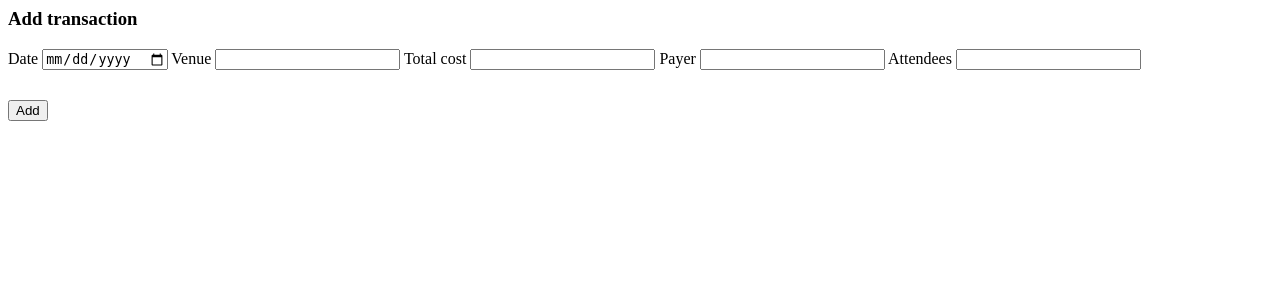
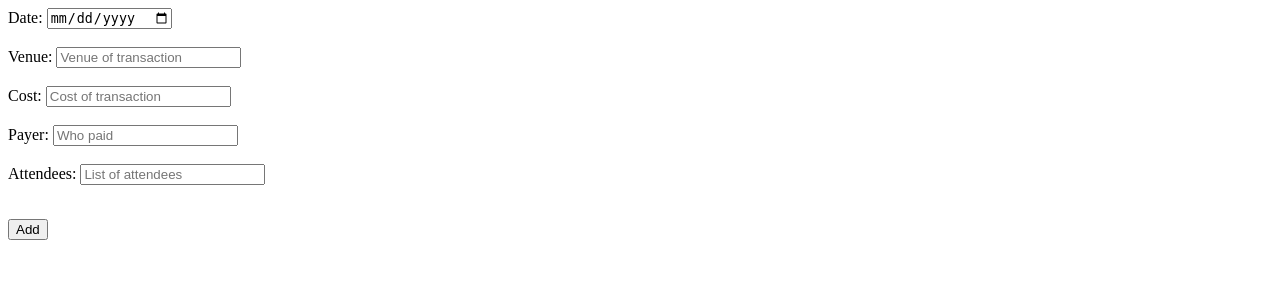
Before and after one commit to DustyRoller/BillSpliter, a Flask app: page /add in a window 1280 px wide. Shown: the top 300 px of the page. Run offline with Flask 2, Linux system fonts and the light colour scheme; some libraries are stand-ins or nearby versions.

Commit message:
Added WTForms for data entry

```diff
--- /dev/null
+++ b/forms.py
@@ -0,0 +1,11 @@
+from flask_wtf import FlaskForm
+from wtforms import DateField, DecimalField, StringField
+from wtforms.validators import DataRequired
+
+class AddTransactionForm(FlaskForm):
+    attendees = StringField("Attendees:", validators=[DataRequired(message="A list of attendees is required")])
+    cost = DecimalField("Cost:", validators=[DataRequired(message="A cost is required")])
+    # The date value will get returned from the page in YYYY-MM-DD format so allow that here.
+    date = DateField("Date:", format="%Y-%m-%d", validators=[DataRequired(message="A date is required")])
+    payer = StringField("Payer:", validators=[DataRequired(message="A payer is required")])
+    venue = StringField("Venue:", validators=[DataRequired(message="A venue is required")])
--- a/routes.py
+++ b/routes.py
@@ -1,7 +1,7 @@
 from flask import render_template, request
-from models import TransactionsModel, create_transaction
-from app import app
-import sys
+from forms import AddTransactionForm
+from models import TransactionsModel
+from app import app, db
 
 @app.route("/")
 def index():
@@ -11,36 +11,26 @@ def index():
 
 @app.route("/add", methods=["GET", "POST"])
 def add():
-    print('This is error output', file=sys.stderr)
     if request.method == "GET":
-        return render_template("add.html", action="Add")
+        add_transaction_form = AddTransactionForm(request.form)
+        return render_template("add.html", add_transaction_form=add_transaction_form)
+    elif request.method == 'POST':
+        form = AddTransactionForm(request.form)
 
-    # Because we 'returned' for a 'GET', if we get to this next bit, we must
-    # have received a POST
+        if (form.validate()):
+            # Read data from the form and store in the database.
+            transaction = TransactionsModel(request.form["date"],
+                request.form["venue"], request.form["cost"],
+                request.form["payer"], request.form["attendees"])
 
-    # Get the incoming data from the request.form dictionary.
-    # The values on the right, inside get(), correspond to the 'name'
-    # values in the HTML form that was submitted.
+            db.session.add(transaction)
 
-    transaction_date = request.form.get("date_field")
-    if transaction_date == "":
-        return render_template("add.html", action="Add", message="Invalid date")
-    transaction_venue = request.form.get("venue_field")
-    if transaction_venue == "":
-        return render_template("add.html", action="Add", message="Invalid venue")
-    transaction_cost = request.form.get("cost_field")
-    if transaction_cost == "":
-        return render_template("add.html", action="Add", message="Invalid cost")
-    transaction_payer = request.form.get("payer_field")
-    if transaction_payer == "":
-        return render_template("add.html", action="Add", message="Invalid payer")
-    transaction_attendees = request.form.get("attendees_field")
-    if transaction_attendees == "":
-        return render_template("add.html", action="Add", message="Invalid attendees")
+            # Save all pending changes to the database
+            db.session.commit()
 
-    create_transaction(transaction_date, transaction_venue, transaction_cost,
-                       transaction_payer, transaction_attendees)
+            # Get all of the transactions from the database to be displayed.
+            transactions = TransactionsModel.query.all()
 
-    transactions = TransactionsModel.query.all()
-
-    return render_template("index.html", transactions=transactions)
+            return render_template("index.html", transactions=transactions)
+        else:
+            return render_template("add.html", add_transaction_form=form)
--- a/templates/add.html
+++ b/templates/add.html
@@ -1,43 +1,13 @@
-<html>
-<body>
+{% from "util.html" import render_field %}
+<form id="AddTransactionForm" class="form form-register" method="POST" action="" role="form">
+  {{ add_transaction_form.hidden_tag() }}
+  {{ add_transaction_form.date.label() }}
+  <!-- Note that the date type will return date in the format YYYY-MM-DD. -->
+  {{ add_transaction_form.date(type="date") }}<br><br>
+  {{ render_field(add_transaction_form.venue, placeholder="Venue of transaction") }}<br>
+  {{ render_field(add_transaction_form.cost, placeholder="Cost of transaction") }}<br>
+  {{ render_field(add_transaction_form.payer, placeholder="Who paid") }}<br>
+  {{ render_field(add_transaction_form.attendees, placeholder="List of attendees") }}<br>
 
-<h3>{{ action }} transaction</h3>
-
-{% if message %}
-<p>{{ message }}</p>
-{% endif %}
-
-{% if transaction %}
-
-<p>Transaction at {{transaction.venue}} on {{transaction.date}} added.</p>
-<p><a href="/">Back to transcation list</a></p>
-
-{% endif %}
-
-
-<!-- The form action and method correspond to a Flask route -->
-<form action="/add" method="POST">
-<div>
-<label for="date_id">Date</label>
-<input id="date_id" name="date_field" type="date">
-
-<label for="venue_id">Venue</label>
-<input id="venue_id" name="venue_field" type="text" />
-
-<label for="cost_id">Total cost</label>
-<input id="cost_id" name="cost_field" type="text" />
-
-<label for="payer_id">Payer</label>
-<input id="payer_id" name="payer_field" type="text" />
-
-<label for="attendees_id">Attendees</label>
-<input id="attendees_id" name="attendees_field" type="text" />
-</div>
-
-<!-- We need a submit button to submit a form! -->
-<input type="submit" value="Add" style="margin-top:30px"/>
-
+  <p><input class="btn btn-default btn-submit" type="submit" value="Add"></p>
 </form>
-
-</body>
-</html>
--- /dev/null
+++ b/templates/util.html
@@ -0,0 +1,12 @@
+
+{% macro render_field(field) %}
+<div class="form-group">
+    {{ field.label }}
+    {{ field(**kwargs)|safe }}
+    {% if field.errors %}
+        {% for error in field.errors %}
+            {{ error }}
+        {% endfor %}
+    {% endif %}
+</div>
+{% endmacro %}
```
Also changed, not shown: models.py (+0 -10 lines).
